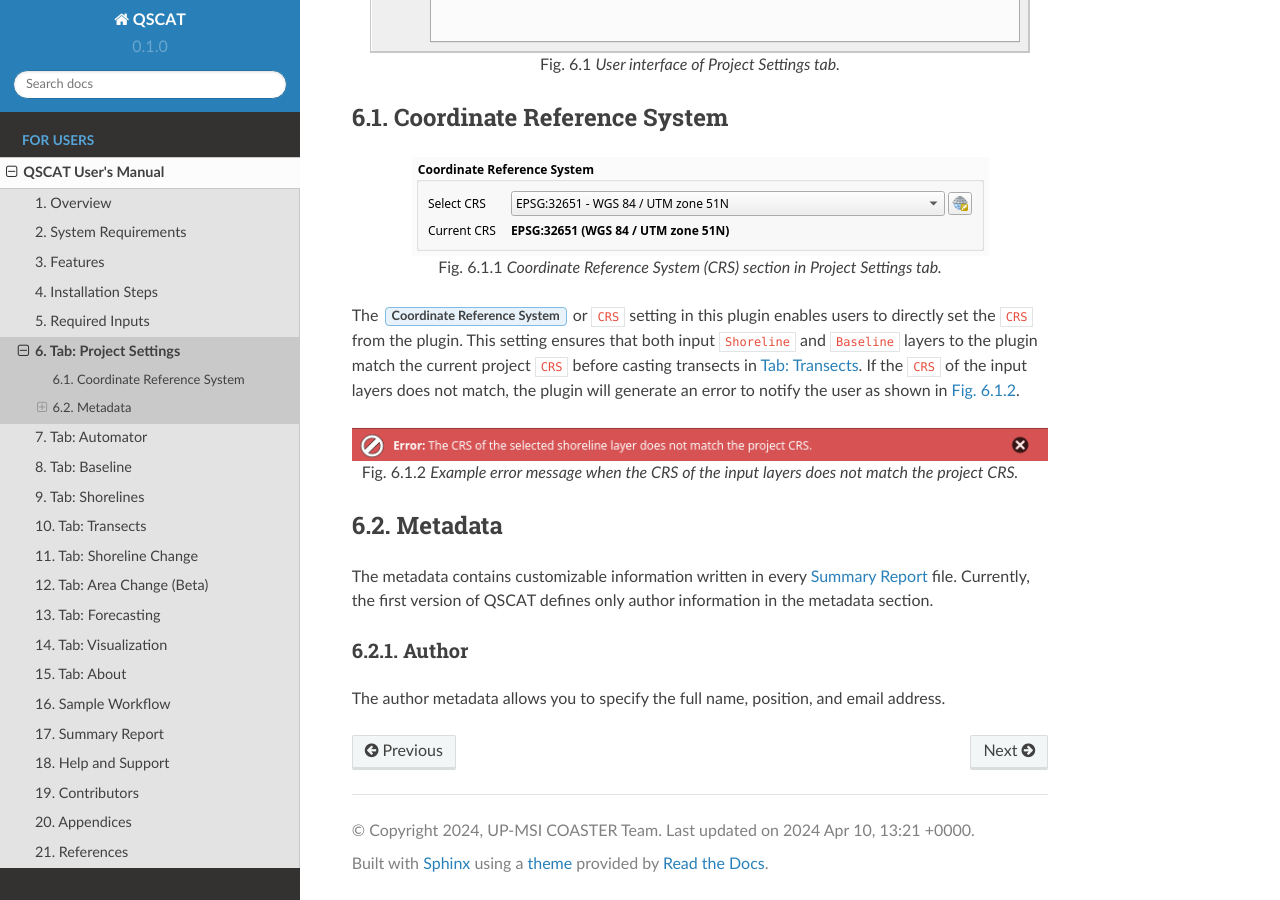
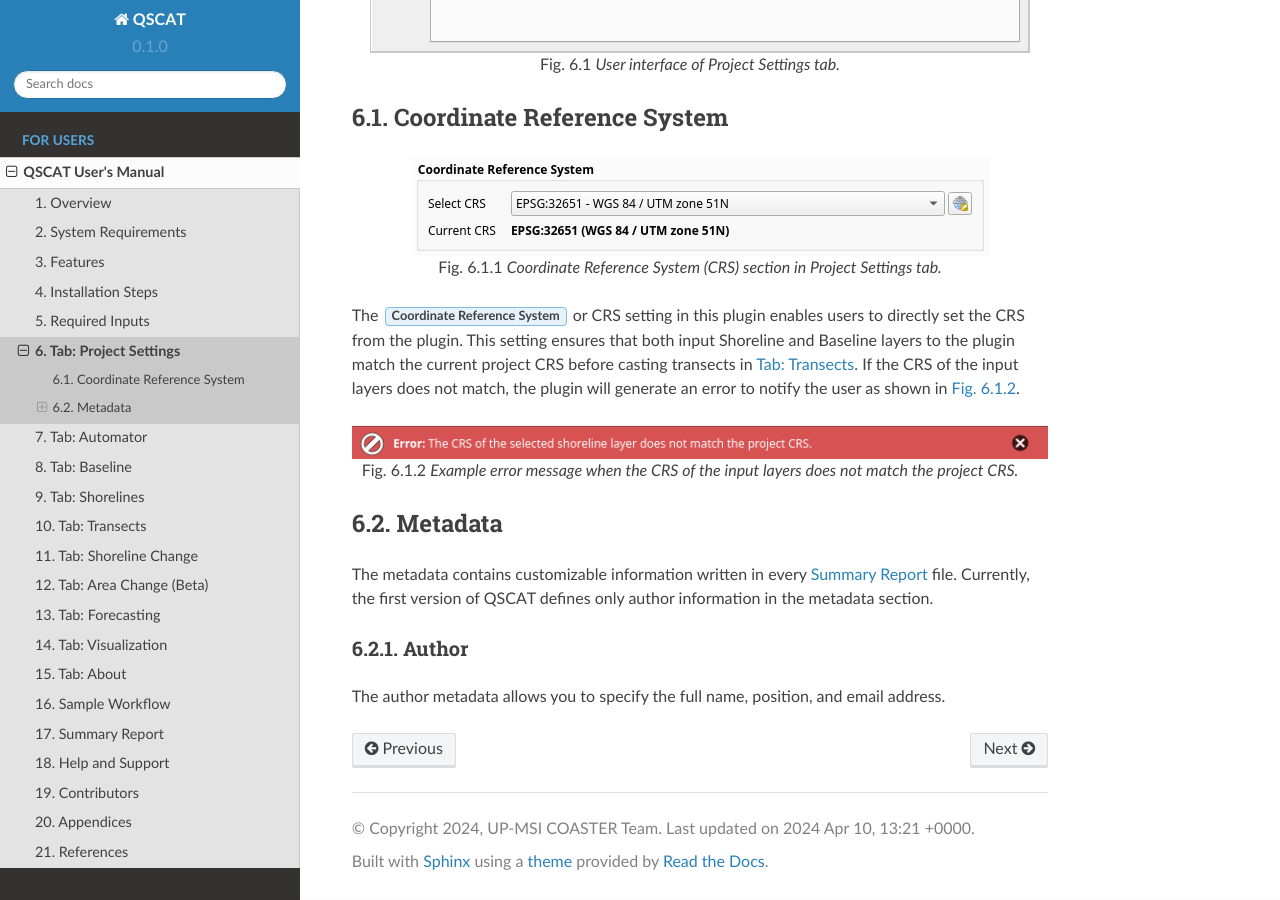
Before and after one commit to qscat/qscat, a Sphinx documentation site: the page built from docs/source/users_manual/tabs/project_settings.rst, in a window 1280 px wide and 900 px high, scrolled down 1107 px. Built offline with Sphinx 7.4.7 and the Read the Docs theme 2.0.0, drawn with Linux system fonts in a browser that asks for light colours; some of the changed text lies outside the part shown.

Commit message:
chore(docs): change rst formatting of some terms

```diff
--- a/docs/source/users_manual/tabs/automator.rst
+++ b/docs/source/users_manual/tabs/automator.rst
@@ -10,7 +10,7 @@
       :local:
       :depth: 2
 
-The :guilabel:`Automator` tab allows the user to automate repetitive tasks directly from the plugin such as adding fields to the shoreline layer and baseline layer.
+The :guilabel:`Automator tab` allows the user to automate repetitive tasks directly from the plugin such as adding fields to the shoreline layer and baseline layer.
 
 .. _figure_tab_automator:
 
--- a/docs/source/users_manual/tabs/project_settings.rst
+++ b/docs/source/users_manual/tabs/project_settings.rst
@@ -10,7 +10,7 @@
       :local:
       :depth: 2
 
-The :guilabel:`Project Settings` tab is the first tab in the plugin interface. This tab contains settings that are used to configure the plugin for the QGIS project. The settings in this tab are used to set the coordinate reference system (CRS) and metadata for the project.
+The :guilabel:`Project Settings Tab` is the first tab in the plugin interface. This tab contains settings that are used to configure the plugin for the QGIS project. The settings in this tab are used to set the coordinate reference system (CRS) and metadata for the project.
 
 .. _figure_tab_project_settings:
 
@@ -29,7 +29,7 @@
 
    Coordinate Reference System (CRS) section in Project Settings tab.
 
-The :guilabel:`Coordinate Reference System` or ``CRS`` setting in this plugin enables users to directly set the ``CRS`` from the plugin. This setting ensures that both input ``Shoreline`` and ``Baseline`` layers to the plugin match the current project ``CRS`` before casting transects in :ref:`tab_transects`. If the ``CRS`` of the input layers does not match, the plugin will generate an error to notify the user as shown in :numref:`figure_tab_project_settings_crs_error`.
+The :guilabel:`Coordinate Reference System` or CRS setting in this plugin enables users to directly set the CRS from the plugin. This setting ensures that both input Shoreline and Baseline layers to the plugin match the current project CRS before casting transects in :ref:`tab_transects`. If the CRS of the input layers does not match, the plugin will generate an error to notify the user as shown in :numref:`figure_tab_project_settings_crs_error`.
 
 .. _figure_tab_project_settings_crs_error:
 
```
